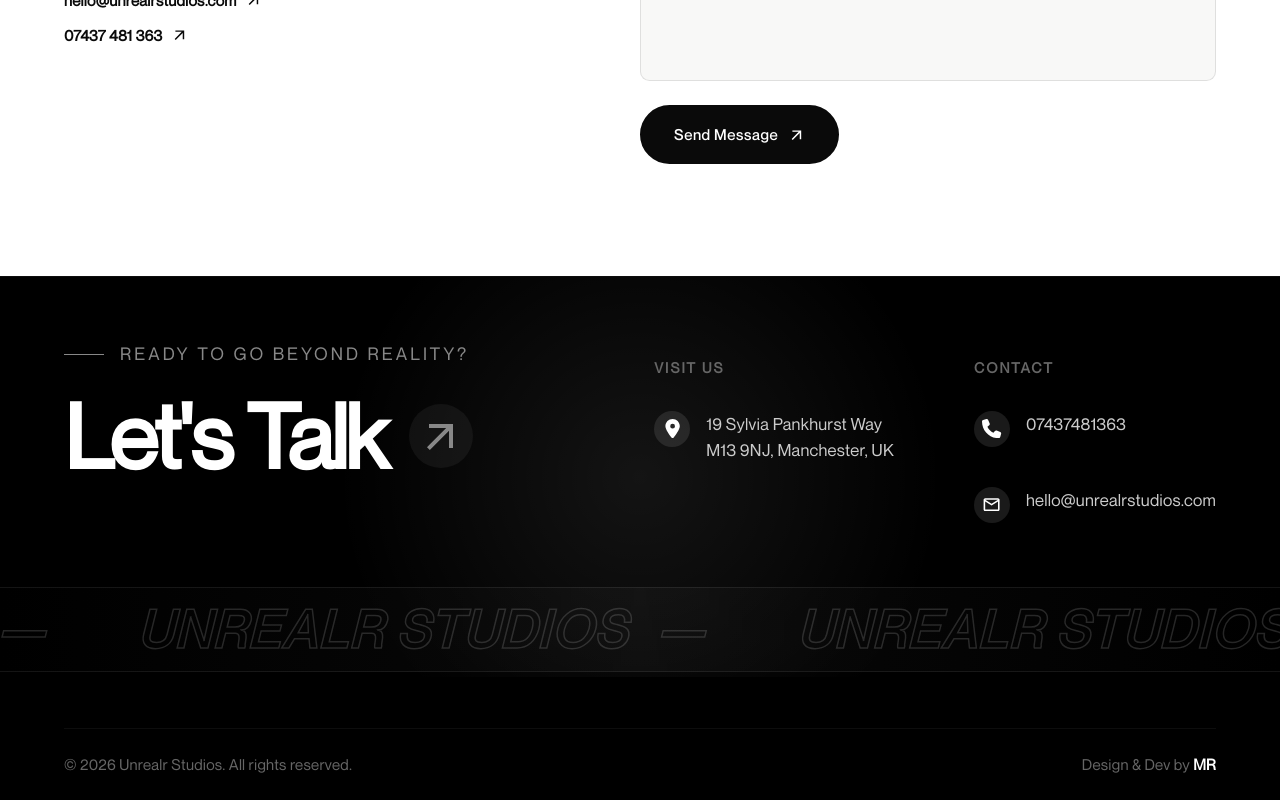
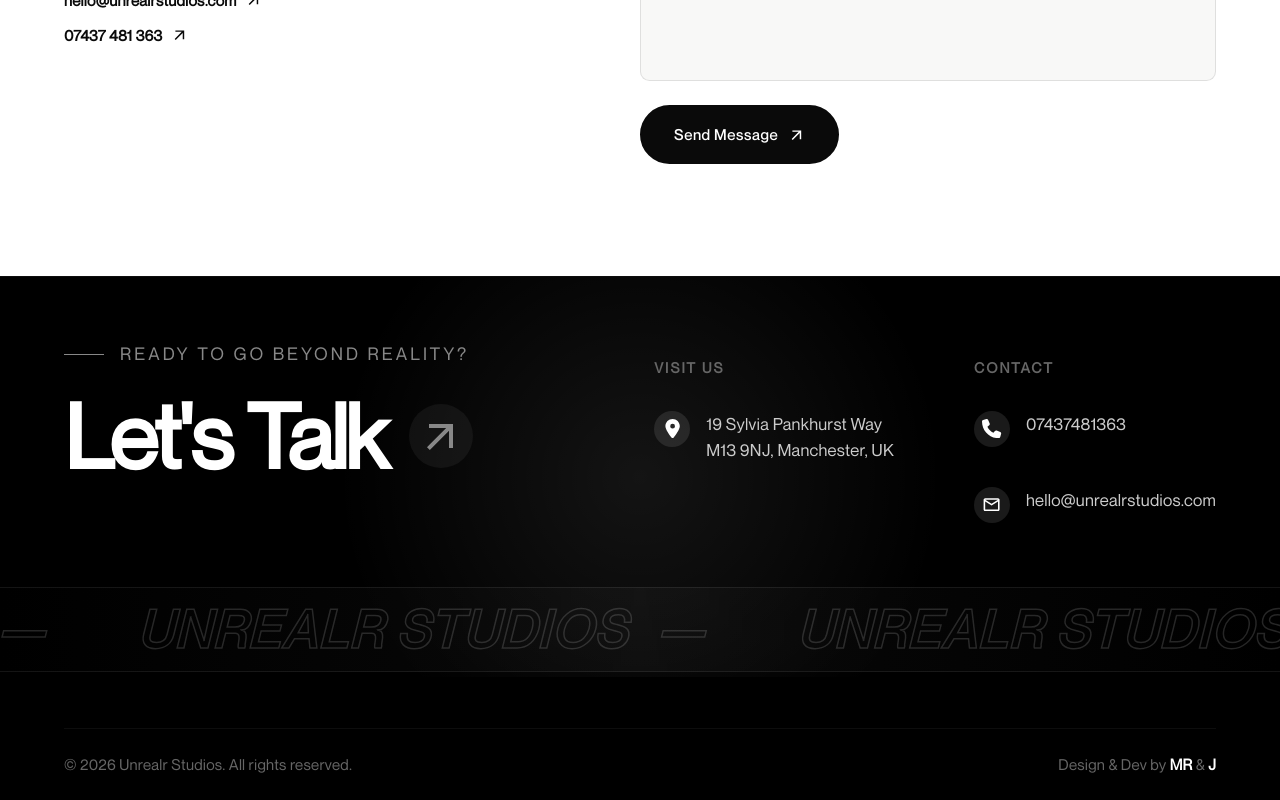
Before and after one commit to josethomas45/unrealrstudios, a Next.js app: page / in a window 1280 px wide. Shown: the part 6922-7722 px from the top of the page. Built offline with nearby package versions, Linux system fonts and the light colour scheme.

Commit message:
fixing pricing

```diff
--- a/src/app/_components/Footer/footer.jsx
+++ b/src/app/_components/Footer/footer.jsx
@@ -22,7 +22,7 @@ export default function Footer() {
                             <p className={styles.colTitle}>Visit Us</p>
                             <Link href="#" className={styles.contactItem}>
                                 <div className={styles.iconBox}><FaLocationDot /></div>
-                                <span>19 Sylvia Pankhurst Way<br/>M13 9NJ, Manchester, UK</span>
+                                <span>19 Sylvia Pankhurst Way<br />M13 9NJ, Manchester, UK</span>
                             </Link>
                         </div>
 
@@ -48,7 +48,7 @@ export default function Footer() {
 
                 <div className={styles.bottomSection}>
                     <p>&copy; {new Date().getFullYear()} Unrealr Studios. All rights reserved.</p>
-                    <p>Design & Dev by <Link href="https://muhammedr.me/" target='_blank'><b>MR</b></Link></p>
+                    <p>Design & Dev by <Link href="https://muhammedr.me/" target='_blank'><b>MR</b></Link> & <Link href="https://josethomass.netlify.app/" target='_blank'><b>J</b></Link></p>
                 </div>
             </div>
         </div>
--- a/src/app/_components/navbar/navbar.module.css
+++ b/src/app/_components/navbar/navbar.module.css
@@ -235,6 +235,8 @@
     .navbar .links {
         display: flex;
         flex-direction: column;
+        justify-content: flex-start;
+        align-items: center;
         position: absolute;
         top: 0;
         left: 0;
@@ -243,7 +245,7 @@
         background-color: rgba(255, 255, 255, 0.98);
         backdrop-filter: blur(20px);
         -webkit-backdrop-filter: blur(20px);
-        padding-top: 8rem;
+        padding-top: 6rem;
         opacity: 0;
         visibility: hidden;
         transform: translateY(-20px);
```
